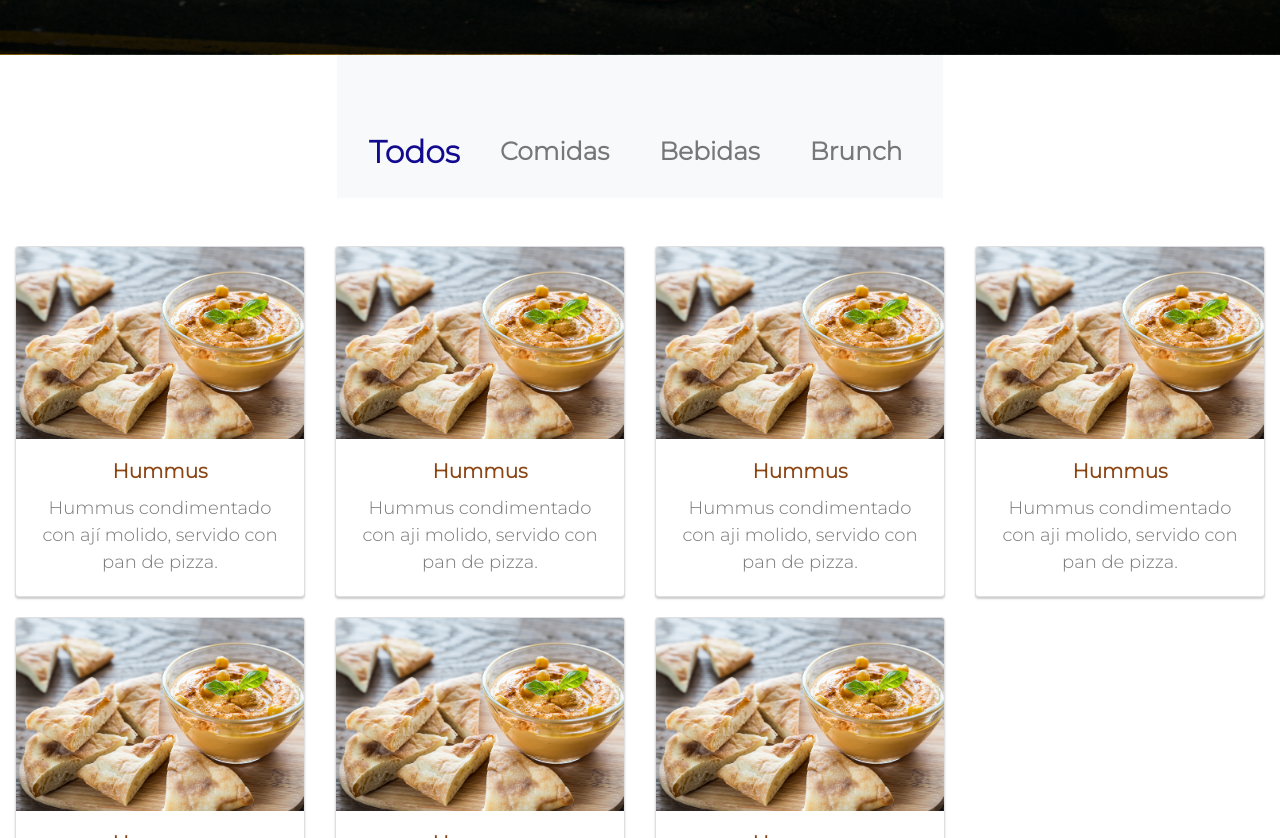
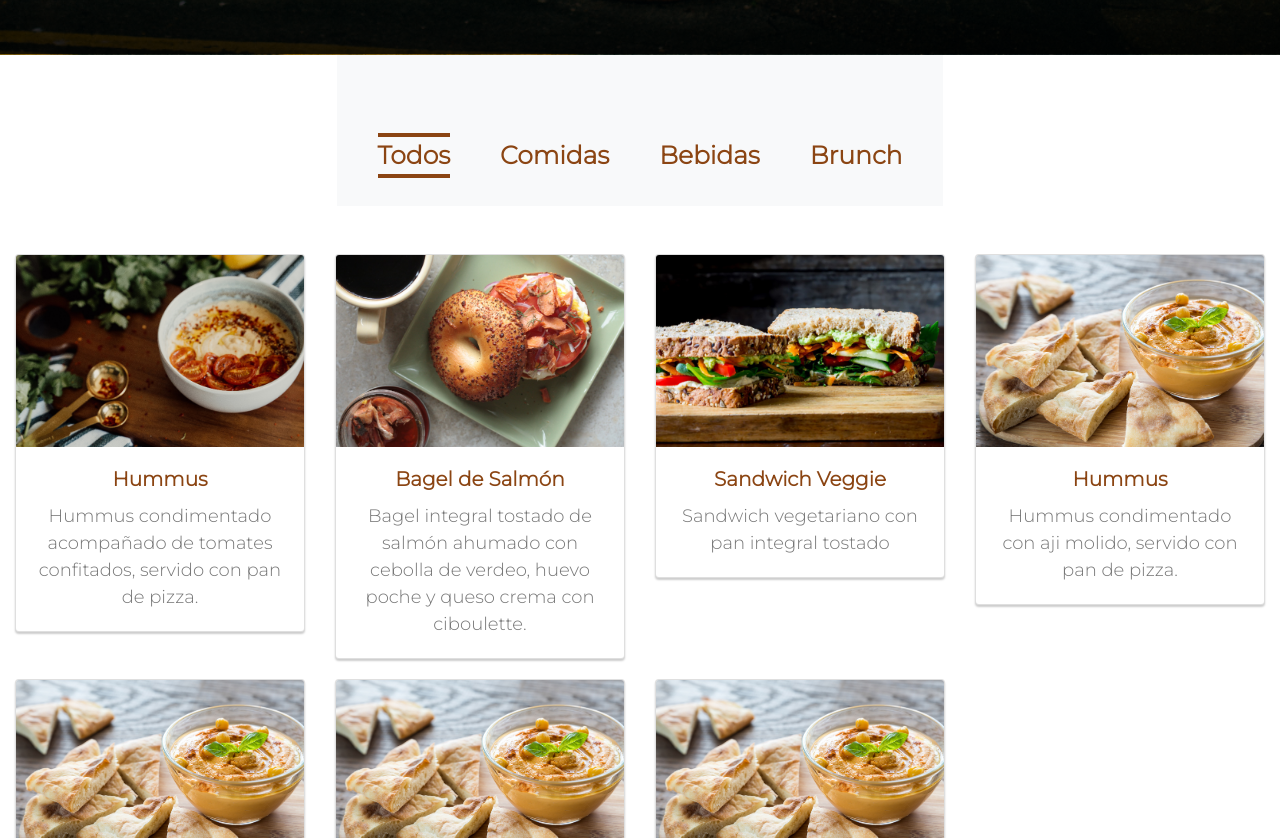
Before and after one commit to JuanVit/PROYECTO-CODERHOUSE, a website: page menu.html in a window 1280 px wide. Shown: the part 437-1275 px from the top of the page. Drawn offline with nearby package versions, Linux system fonts and the light colour scheme.

Commit message:
menuFotos

```diff
--- a/menu.html
+++ b/menu.html
@@ -79,28 +79,28 @@
         <div class="row">
             <div class="col-12 col-md-6 col-lg-3 filtrarPlato comida">
                 <div class="card">
-                    <img src="imagenes/hummus.JPEG" class="card-img-top" alt="Plato de Hummus acompañado de pan de Pizza.">
+                    <img src="imagenes/hummus-2.jpg" class="card-img-top" alt="Plato de Hummus acompañado de pan de Pizza.">
                     <div class="card-body text-center">
                         <h5 class="card-title">Hummus</h5>
-                        <p class="card-text">Hummus condimentado con ají molido, servido con pan de pizza.</p>
+                        <p class="card-text">Hummus condimentado acompañado de tomates confitados, servido con pan de pizza.</p>
                     </div>
                 </div>
             </div>
             <div class="col-12 col-md-6 col-lg-3 filtrarPlato brunch">
                 <div class="card">
-                    <img src="imagenes/hummus.JPEG" class="card-img-top" alt="...">
+                    <img src="imagenes/bagel-salmon.jpg" class="card-img-top" alt="Bagel tostado de salmón con queso crema, acompañado de café.">
                     <div class="card-body text-center">
-                        <h5 class="card-title">Hummus</h5>
-                        <p class="card-text">Hummus condimentado con aji molido, servido con pan de pizza.</p>
+                        <h5 class="card-title">Bagel de Salmón</h5>
+                        <p class="card-text">Bagel integral tostado de salmón ahumado con cebolla de verdeo, huevo poche y queso crema con ciboulette.</p>
                     </div>
                 </div>
             </div>
             <div class="col-12 col-md-6 col-lg-3 filtrarPlato brunch">
                 <div class="card">
-                    <img src="imagenes/hummus.JPEG" class="card-img-top" alt="...">
+                    <img src="imagenes/sandwich-veggie.jpg" class="card-img-top" alt="Sandwich vegetariano en pan integral de semillas tostado.">
                     <div class="card-body text-center">
-                        <h5 class="card-title">Hummus</h5>
-                        <p class="card-text">Hummus condimentado con aji molido, servido con pan de pizza.</p>
+                        <h5 class="card-title">Sandwich Veggie</h5>
+                        <p class="card-text">Sandwich vegetariano con pan integral tostado </p>
                     </div>
                 </div>
             </div>
--- a/scss/prueba.scss
+++ b/scss/prueba.scss
@@ -309,6 +309,9 @@ body{
 }
 
 .menu-select{
+    .card{
+        height: 450px !important;
+    }
     .filterBtns{
         list-style: none;
         .menu__btn{
@@ -316,22 +319,45 @@ body{
             border: none;
             background-color: transparent;
             font-size: 25px;
-            color: $color-secundary;
+            color: $color-primary;
             font-weight: bold;
             padding-top:30px;
             padding-bottom: 20px;
             padding-left: 25px;
             padding-right: 25px;
-            transition: all .3s ease;
+            transition: width .3s ease;
             &:hover{
-                color: #120A8F;
-                transform: scale(1.25);
-
+                &::before{
+                    content: '';
+                    display: block;
+                    width: 100%;
+                    height: 4px;
+                    background-color: $color-primary;
+                }
+                &::after{
+                    content: '';
+                    display: block;
+                    width: 100%;
+                    height: 4px;
+                    background-color:$color-primary;
+                }
             }
         }
         .btn-active{
-            color: #120A8F;
-            transform: scale(1.25);
+            &::after{
+                content: '';
+                    display: block;
+                    width: 100%;
+                    height: 4px;
+                    background-color:$color-primary;
+            }
+            &::before{
+                content: '';
+                    display: block;
+                    width: 100%;
+                    height: 4px;
+                    background-color:$color-primary;
+            }
         }
     }
 }
```
Also changed, not shown: css/prueba.css, imagenes/bagel-salmon.jpg (added), imagenes/hummus-2.jpg (added), imagenes/sandwich-veggie.jpg (added).
